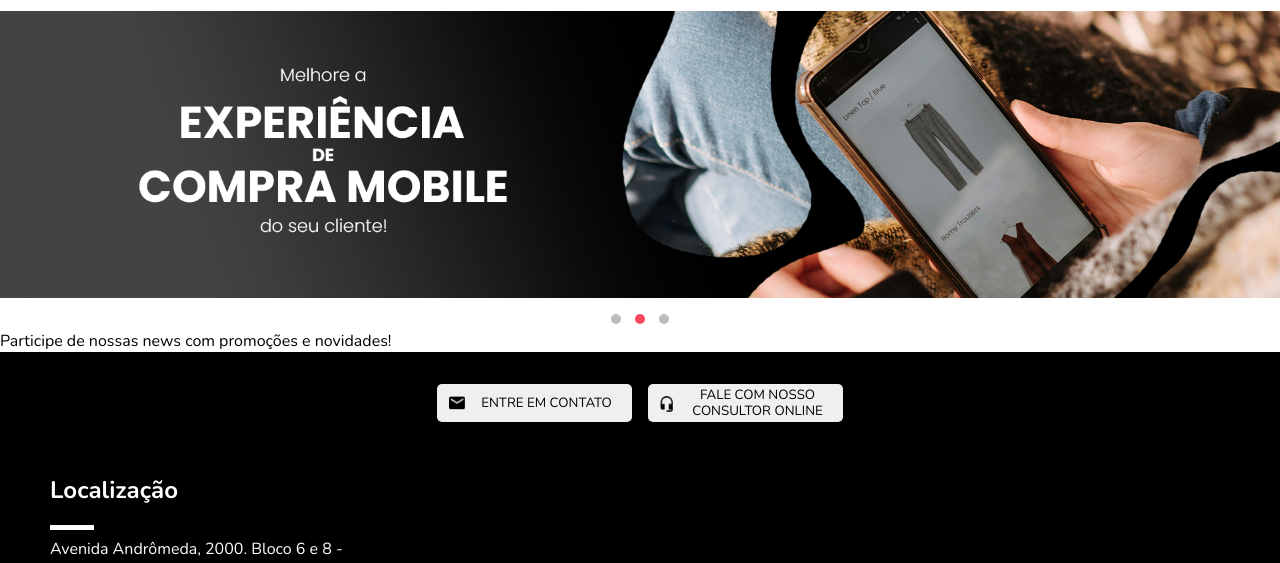
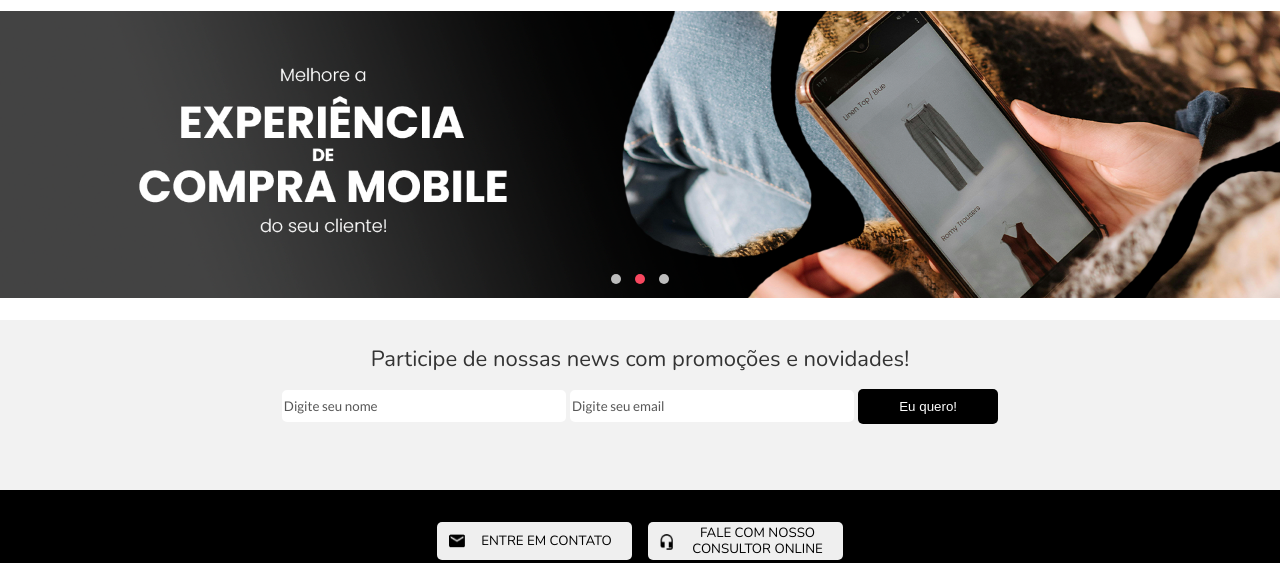
Before and after one commit to anaclaudia-almeida/corebiz-frontend-challenge, a plain HTML site: page corebiz-frontend-challenge/index.html in a window 1280 px wide. Shown: the part 79-642 px from the top of the page. Drawn offline with nearby package versions, Linux system fonts and the light colour scheme.

Commit message:
feat: Iniciando a estrutura e estilização da Newsletter

```diff
--- a/corebiz-frontend-challenge/css/styles.css
+++ b/corebiz-frontend-challenge/css/styles.css
@@ -1,7 +1,7 @@
 body {
   margin: 0;
   padding: 0;
-  background: #FFFFFF;
+  background: #ffffff;
   font-family: "Nunito", sans-serif;
 }
 
@@ -22,7 +22,7 @@ body {
 .search {
   display: flex;
   width: 718px;
-  border-bottom: 1px solid #7A7A7A;
+  border-bottom: 1px solid #7a7a7a;
 }
 
 #icon-glass {
@@ -54,13 +54,14 @@ body {
 
 .dots {
   text-align: center;
-  margin-top: 10px;
+  position: relative;
+  bottom: 30px;
 }
 
 .dot {
   width: 10px;
   height: 10px;
-  background-color: #BDBDBD;
+  background-color: #bdbdbd;
   border-radius: 50%;
   display: inline-block;
   margin: 0 5px;
@@ -68,12 +69,45 @@ body {
 }
 
 .dot.active {
-  background-color: #F8475F;
+  background-color: #f8475f;
+}
+
+.newsletter {
+  background: #f2f2f2;
+  width: 100%;
+  height: 146px;
+  text-align: center;
+  padding-top: 24px;
+}
+
+.newsletter span {
+  color: #333333;
+  font-size: 22px;
+  font-family: "Nunito", sans-serif;
+}
+
+.newsletter input {
+  width: 280px;
+  height: 30px;
+  border-radius: 5px;
+  border: none;
+  font-family: "Lato", sans-serif;
+  color: #585858;
+  margin-top: 16px;
+}
+
+.newsletter button {
+  width: 140px;
+  height: 35px;
+  background: #000000;
+  color: #ffffff;
+  border: none;
+  border-radius: 5px;
 }
 
 .footer {
   background: #000000;
-  color: #FFFFFF;
+  color: #ffffff;
 }
 
 .buttons {
@@ -85,7 +119,8 @@ body {
   padding: 32px;
 }
 
-#button-footer-01, #button-footer-02 {
+#button-footer-01,
+#button-footer-02 {
   width: 195px;
   height: 38px;
   font-family: "Nunito", sans-serif;
@@ -98,25 +133,25 @@ body {
 }
 
 #button-footer-01::before {
-  content: '';
+  content: "";
   position: absolute;
   left: 12px;
   top: 12px;
   width: 16px;
   height: 16px;
-  background-image: url('/corebiz-frontend-challenge/assets/icons/Icon-mail.png'); /* Caminho correto para o ícone */
+  background-image: url("/corebiz-frontend-challenge/assets/icons/Icon-mail.png"); /* Caminho correto para o ícone */
   background-repeat: no-repeat;
   background-size: contain;
 }
 
 #button-footer-02::before {
-  content: '';
+  content: "";
   position: absolute;
   left: 12px;
   top: 12px;
   width: 16px;
   height: 16px;
-  background-image: url('/corebiz-frontend-challenge/assets/icons/Icon-contact.png'); /* Caminho correto para o ícone */
+  background-image: url("/corebiz-frontend-challenge/assets/icons/Icon-contact.png"); /* Caminho correto para o ícone */
   background-repeat: no-repeat;
   background-size: contain;
 }
@@ -127,9 +162,13 @@ body {
 }
 
 .line {
-  border-bottom: 5px solid #FFFFFF;
+  border-bottom: 5px solid #ffffff;
   width: 44px;
   margin-bottom: 8px;
+}
+
+.address {
+  font-weight: 200;
 }
 
 .image-logo-footer {
--- a/corebiz-frontend-challenge/index.html
+++ b/corebiz-frontend-challenge/index.html
@@ -5,10 +5,11 @@
     <meta name="viewport" content="width=device-width, initial-scale=1.0" />
     <link rel="preconnect" href="https://fonts.googleapis.com" />
     <link rel="preconnect" href="https://fonts.gstatic.com" crossorigin />
-    <link
-      href="https://fonts.googleapis.com/css2?family=Dosis:wght@200..800&family=Nunito:ital,wght@0,200..1000;1,200..1000&family=Titillium+Web:ital,wght@0,200;0,300;0,400;0,600;0,700;0,900;1,200;1,300;1,400;1,600;1,700&display=swap"
-      rel="stylesheet"
-    />
+    <link href="https://fonts.googleapis.com/css2?family=Dosis:wght@200..800&family=Nunito:ital,wght@0,200..1000;1,200..1000&family=Titillium+Web:ital,wght@0,200;0,300;0,400;0,600;0,700;0,900;1,200;1,300;1,400;1,600;1,700&display=swap"
+      rel="stylesheet"/>
+    <link rel="preconnect" href="https://fonts.googleapis.com">
+    <link rel="preconnect" href="https://fonts.gstatic.com" crossorigin>
+    <link href="https://fonts.googleapis.com/css2?family=Lato:ital,wght@0,100;0,300;0,400;0,700;0,900;1,100;1,300;1,400;1,700;1,900&display=swap" rel="stylesheet">
     <title>Corebiz</title>
     <link rel="stylesheet" href="./css/styles.css" />
   </head>
@@ -59,6 +60,11 @@
     </div>
     <div class="newsletter">
       <span>Participe de nossas news com promoções e novidades!</span>
+      <div class="newsletter-inputs">
+        <input type="text" value="Digite seu nome" >
+        <input type="email" value="Digite seu email">
+        <button type="submit">Eu quero!</button>
+      </div>
     </div>
     <div class="footer">
       <div class="buttons">
@@ -71,9 +77,9 @@
       </div>
 
       <div class="text-informations">
-        <span><h2>Localização</h2>
+        <span><h2>Localização</h2></span>
           <div class="line"></div>
-          Avenida Andrômeda, 2000. Bloco 6 e 8 - Alphavile SP brasil@corebiz.ag
+          <span class="address">Avenida Andrômeda, 2000. Bloco 6 e 8 - Alphavile SP brasil@corebiz.ag
           +55 11 3090 1039</span>
           </div>
           <div class="image-logo-footer">
```
